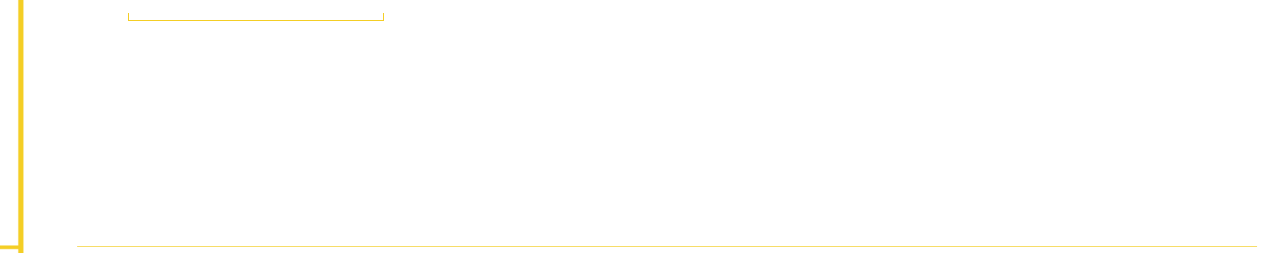
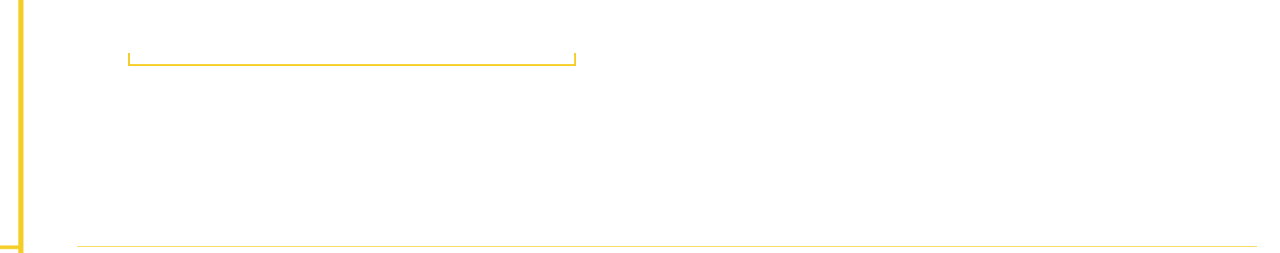
Before and after one commit to OlivierRoss/Museomix, a plain HTML site: page defi.html in a window 1280 px wide. Shown: the part 547-800 px from the top of the page. Drawn offline with Linux system fonts and the light colour scheme.

Commit message:
taille video

```diff
--- a/css/defi.css
+++ b/css/defi.css
@@ -34,14 +34,14 @@ body {
   position: absolute;
   left: 10vw;
   top: 40vh;
-  width: 20vw;
+  width: 35vw;
 }
 
 #soulignement_skidoo {
   position: absolute;
   left: 10vw;
-  top: 70vh;
-  width: 20vw;
+  top: 75vh;
+  width: 35vw;
 }
 
 #question {
--- a/css/fiche.css
+++ b/css/fiche.css
@@ -34,14 +34,14 @@ body {
   position: absolute;
   left: 10vw;
   top: 40vh;
-  width: 20vw;
+  width: 35vw;
 }
 
 #soulignement_skidoo {
   position: absolute;
   left: 10vw;
-  top: 70vh;
-  width: 20vw;
+  top: 75vh;
+  width: 35vw;
 }
 
 #nom {
```
